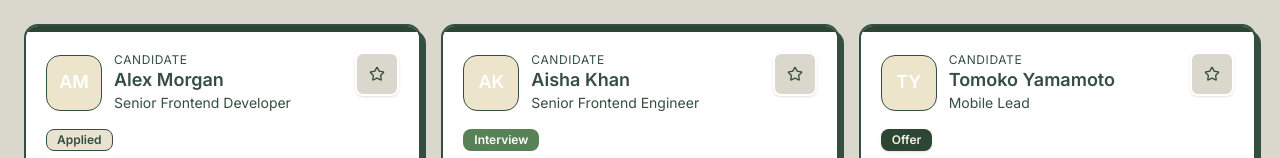
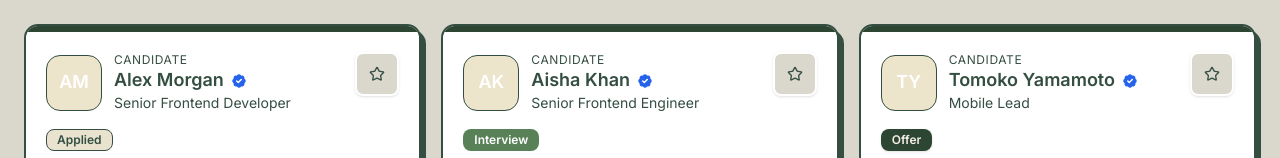
Before and after one commit to davidlaw373-glitch/talentbank-tech-hackathon-2cm, a Next.js app: page /employer/candidates in a window 1280 px wide. Shown: the part 589-747 px from the top of the page. Built offline with nearby package versions, Linux system fonts and the light colour scheme.

Commit message:
fix: render verified badge as solid blue

```diff
--- a/src/components/features/employer/candidate-discovery-card.tsx
+++ b/src/components/features/employer/candidate-discovery-card.tsx
@@ -9,7 +9,6 @@ import {
   MapPin,
   Maximize2,
   Minimize2,
-  ShieldCheck,
   Sparkles,
   Star,
 } from "lucide-react";
@@ -111,26 +110,19 @@ export function CandidateDiscoveryCard({
                     <h2 className="truncate text-subheading">
                       {candidate.name}
                     </h2>
-                    <span
-                      role="img"
-                      aria-label={`${displayedVerification} verification for ${candidate.name}`}
-                      title={`${displayedVerification} verification`}
-                      className={cn(
-                        "shrink-0",
-                        displayedVerification === "Verified"
-                          ? "fill-verification text-verification-foreground"
-                          : "text-muted-foreground",
-                      )}
-                    >
-                      {displayedVerification === "Verified" ? (
+                    {displayedVerification === "Verified" ? (
+                      <span
+                        role="img"
+                        aria-label={`Verified verification for ${candidate.name}`}
+                        title="Verified"
+                        className="shrink-0"
+                      >
                         <BadgeCheck
-                          className="h-4.5 w-4.5"
+                          className="h-4.5 w-4.5 fill-verification text-verification-foreground"
                           aria-hidden
                         />
-                      ) : (
-                        <ShieldCheck className="h-4.5 w-4.5" aria-hidden />
-                      )}
-                    </span>
+                      </span>
+                    ) : null}
                   </div>
                   <p className="truncate text-meta">{candidate.title}</p>
                 </div>
```
Also changed, not shown: 1 other file (tests, documents, lock files or other folders).
